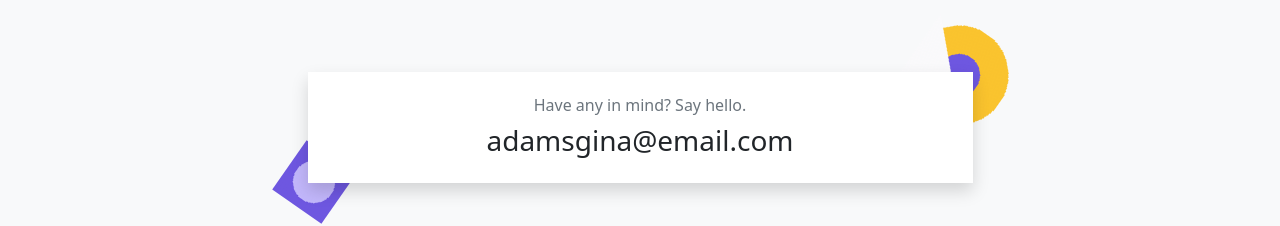
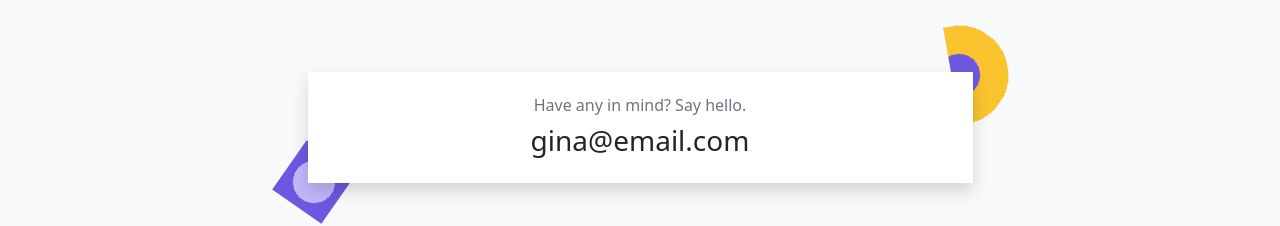
Before and after one commit to jodeperezlo/portfoliogina, a plain HTML site: page index.html in a window 1280 px wide. Shown: the part 3160-3386 px from the top of the page. Drawn offline with Linux system fonts and the light colour scheme.

Commit message:
Update email

```diff
--- a/index.html
+++ b/index.html
@@ -247,7 +247,7 @@
             <p class="h6 text-muted fw-light">
               Have any in mind? Say hello.
             </p>
-            <a href="mailto:gina@correo.com" class="h3 text-decoration-none text-break">adamsgina@email.com</a>
+            <a href="mailto:gina@email.com" class="h3 text-decoration-none text-break">gina@email.com</a>
           </div>
         </section>
         <!-- Navbar -->
```
